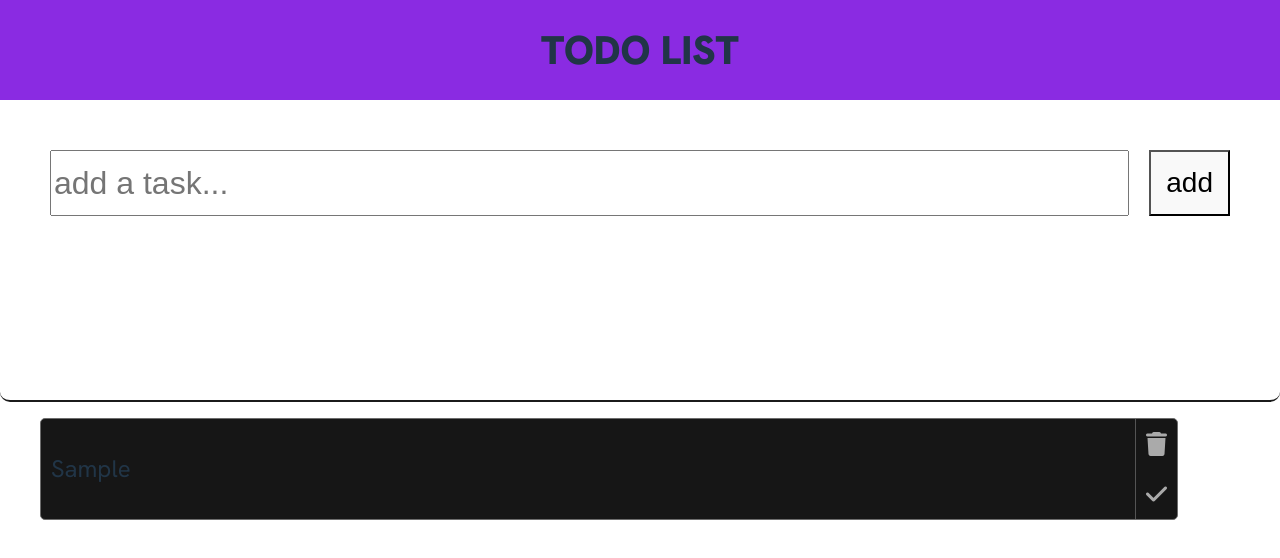
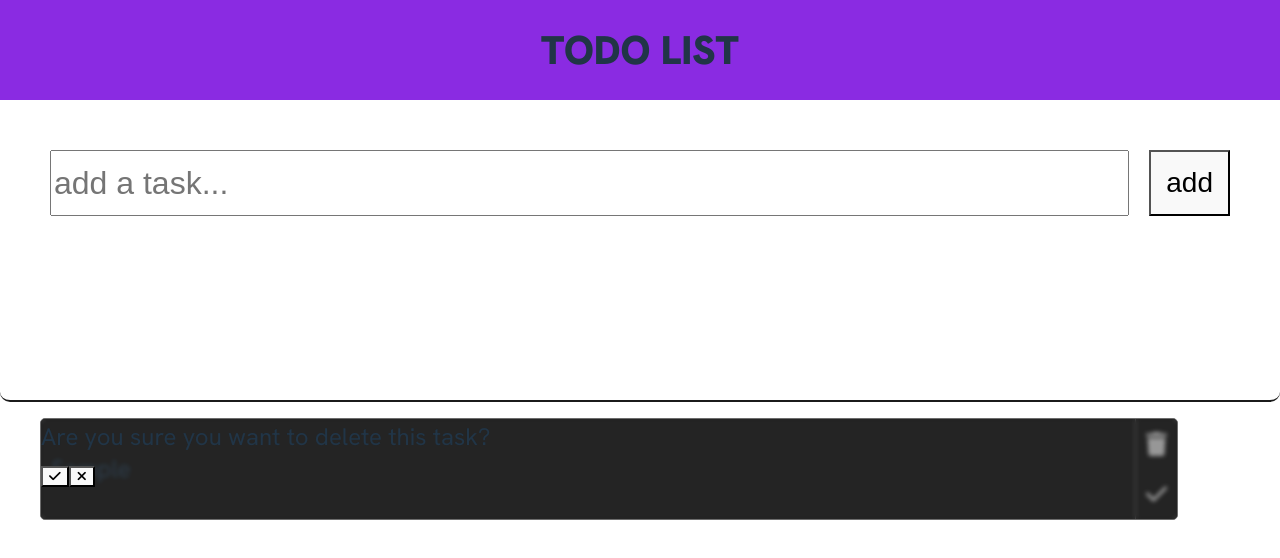
Before and after one commit to chaliyYehor/todo-list, a React (Vite) app: page / in a window 1280 px wide. Both pictures are taken after typing "Sample" into the empty fields and a click on the button "add". Shown: the top 558 px of the page. Built offline with nearby package versions, Linux system fonts and the light colour scheme.

Commit message:
add final markup to the item

```diff
--- a/src/components/main/todo-list/todo-list-item/Item.jsx
+++ b/src/components/main/todo-list/todo-list-item/Item.jsx
@@ -21,7 +21,17 @@ export default function Item({ value, isDone, id, makeTodoDone, deleteTodo }) {
 				<i onClick={() => makeTodoDone(id)} className='fa-solid fa-check'></i>
 			</section>
 
-			<div ref={delApproveElement} className="deletition-approvement"></div>
+			<div ref={delApproveElement} className='deletition-approvement active'>
+				<span>Are you sure you want to delete this task?</span>
+				<section className='decisionBtns'>
+					<button className='approve'>
+						<i className='fa-solid fa-check'></i>
+					</button>
+					<button className='decline'>
+						<i class='fa-solid fa-xmark'></i>
+					</button>
+				</section>
+			</div>
 		</li>
 	)
 }
```
